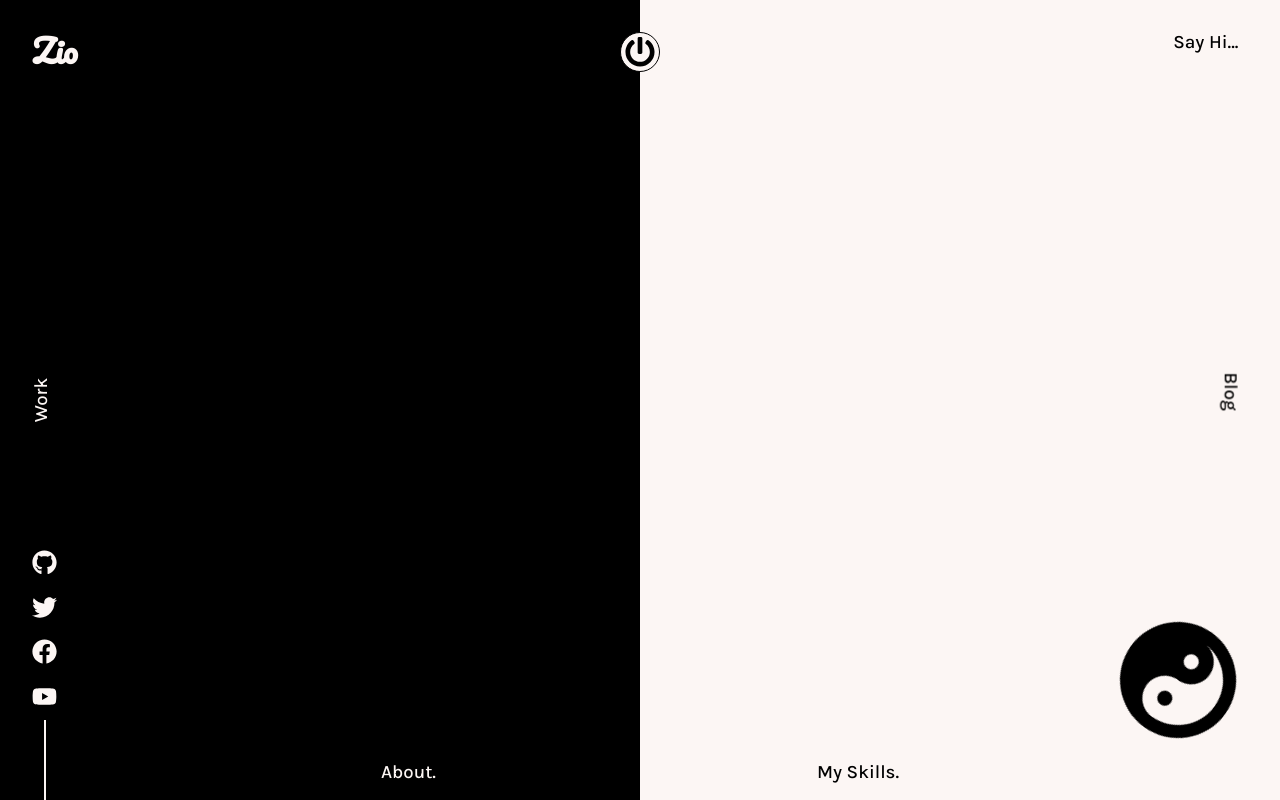
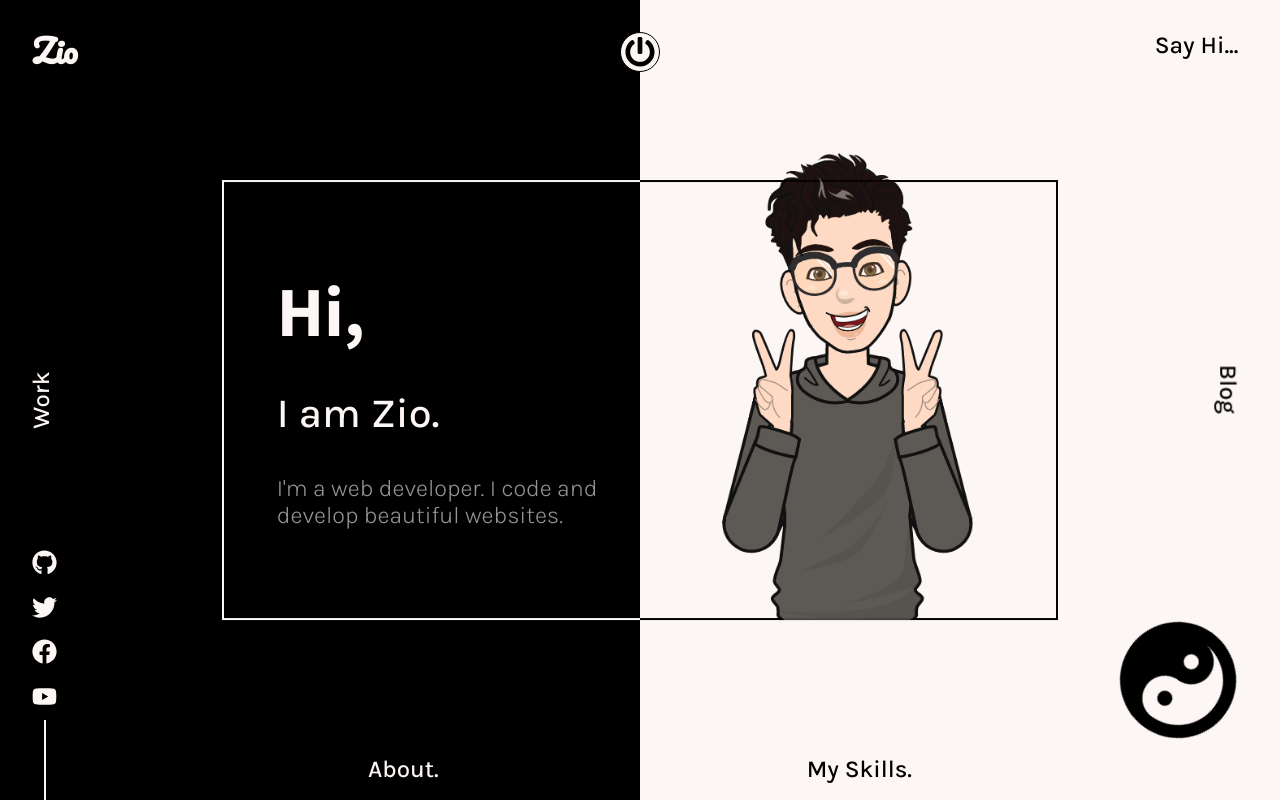
Before and after one commit to Zio7711/code_bucks, a React (Create React App) app: page / in a window 1280 px wide. Both pictures are taken after a click on the button "click here". Built offline with nearby package versions, Linux system fonts and the light colour scheme.

Commit message:
finish main page design

```diff
--- /dev/null
+++ b/src/components/Intro.js
@@ -0,0 +1,95 @@
+import Me from "../assets/Images/profile-img.png";
+import React from "react";
+import { motion } from "framer-motion";
+import styled from "styled-components";
+
+const Box = styled(motion.div)`
+  width: 65vw;
+  height: 55vh;
+  display: flex;
+  position: absolute;
+  left: 50%;
+  top: 50%;
+  transform: translate(-50%, -50%);
+
+  background: linear-gradient(
+        to right,
+        ${(props) => props.theme.body} 50%,
+        ${(props) => props.theme.text} 50%
+      )
+      bottom,
+    linear-gradient(
+        to right,
+        ${(props) => props.theme.body} 50%,
+        ${(props) => props.theme.text} 50%
+      )
+      top;
+
+  z-index: 1;
+  border-left: 2px solid ${(props) => props.theme.body};
+  border-right: 2px solid ${(props) => props.theme.text};
+  background-repeat: no-repeat;
+  background-size: 100% 2px;
+`;
+
+const SubBox = styled.div`
+  width: 50%;
+  position: relative;
+  display: flex;
+
+  .pic {
+    position: absolute;
+    bottom: 0;
+    left: 50%;
+    transform: translate(-50%, 0);
+    width: 100%;
+    height: auto;
+  }
+`;
+
+const Text = styled.div`
+  font-size: calc(1em + 1.5vw);
+  color: ${(props) => props.theme.body};
+  padding: 1.5em;
+  padding-right: 0.5em;
+  cursor: pointer;
+  display: flex;
+  flex-direction: column;
+  justify-content: space-evenly;
+
+  & > *:last-child {
+    color: ${(props) => `rgba(${props.theme.bodyRgba},0.6)`};
+    font-size: calc(0.5em+ 1vw);
+    font-weight: 300;
+  }
+`;
+
+const Intro = () => {
+  return (
+    <Box
+      initial={{ height: 0 }}
+      animate={{ height: "55vh" }}
+      transition={{ type: "spring", duration: 2, delay: 1 }}
+    >
+      <SubBox>
+        <Text>
+          <h1>Hi,</h1>
+          <h3>I am Zio.</h3>
+          <h6>I'm a web developer. I code and develop beautiful websites.</h6>
+        </Text>
+      </SubBox>
+
+      <SubBox>
+        <motion.div
+          initial={{ opacity: 0 }}
+          animate={{ opacity: 1 }}
+          transition={{ duration: 1, delay: 2 }}
+        >
+          <img className="pic" src={Me} alt="Profile Picture" />
+        </motion.div>
+      </SubBox>
+    </Box>
+  );
+};
+
+export default Intro;
--- a/src/components/Main.js
+++ b/src/components/Main.js
@@ -1,11 +1,13 @@
 import React, { useState } from "react";
 import styled, { keyframes } from "styled-components";
 
+import Intro from "./Intro";
 import LogoComponent from "../subComponents/LogoComponent";
 import { NavLink } from "react-router-dom";
 import PowerButton from "../subComponents/PowerButton";
 import SocialIcons from "../subComponents/SocialIcons";
 import { YinYang } from "./AllSvgs";
+import { motion } from "framer-motion";
 
 //main screen component
 const MainContainer = styled.div`
@@ -163,27 +165,38 @@ const Main = () => {
             to={{ pathname: "mailto:zi.ao.tan@outlook.com" }}
             target="_blank"
           >
-            <h3>Say Hi...</h3>
+            <motion.h2 whileHover={{ scale: 1.1 }} whileTap={{ scale: 0.9 }}>
+              Say Hi...
+            </motion.h2>
           </Contact>
 
           <Blog to="/blog">
-            <h3>Blog</h3>
+            <motion.h2 whileHover={{ scale: 1.1 }} whileTap={{ scale: 0.9 }}>
+              Blog
+            </motion.h2>
           </Blog>
 
           <Work to="/work" click={click}>
-            <h3>Work</h3>
+            <motion.h2 whileHover={{ scale: 1.1 }} whileTap={{ scale: 0.9 }}>
+              Work
+            </motion.h2>
           </Work>
 
           <BottomBar>
             <About to="/about" click={click}>
-              <h3>About.</h3>
+              <motion.h2 whileHover={{ scale: 1.1 }} whileTap={{ scale: 0.9 }}>
+                About.
+              </motion.h2>
             </About>
 
             <Skills to="/skills">
-              <h3>My Skills.</h3>
+              <motion.h2 whileHover={{ scale: 1.1 }} whileTap={{ scale: 0.9 }}>
+                My Skills.
+              </motion.h2>
             </Skills>
           </BottomBar>
         </Container>
+        {click && <Intro />}
       </MainContainer>
     </div>
   );
```
